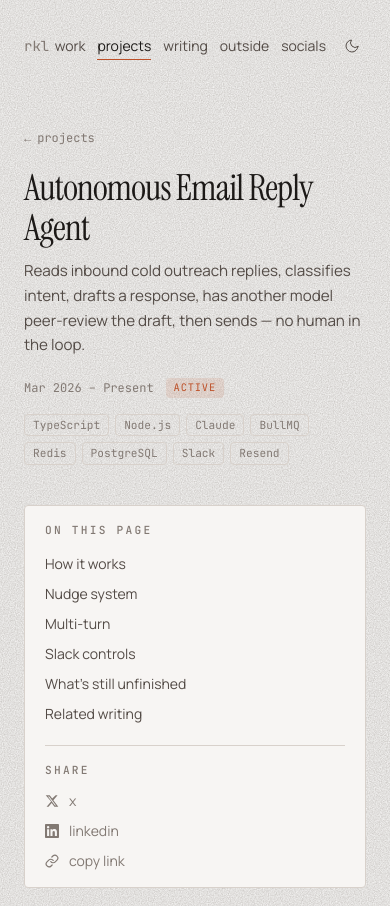
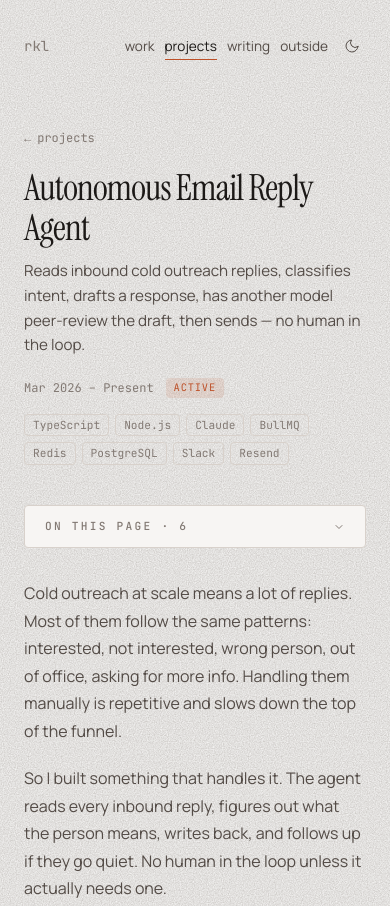
Before and after one commit to rosekamallove/rosekamal.com, an Astro site: page /projects/email-reply-agent in a window 390 px wide. Shown: the top 906 px of the page. Built offline with nearby package versions, Linux system fonts and the light colour scheme; Astro itself is replaced by a stand-in of ours; some packages are replaced by stand-ins of ours.

Commit message:
mobile updates

```diff
--- a/src/components/Nav.astro
+++ b/src/components/Nav.astro
@@ -23,12 +23,12 @@ const isActive = (href: string) =>
   >
     <span class="inline-block transition-transform duration-300 ease-out group-hover:rotate-[-8deg]">rkl</span>
   </a>
-  <div class="flex items-center gap-3 sm:gap-5">
+  <div class="flex items-center gap-2.5 sm:gap-5">
     {PAGE_LINKS.map((link) => (
       <a
         href={link.href}
         class:list={[
-          "relative text-sm transition-colors",
+          "relative text-[0.85rem] sm:text-sm transition-colors",
           isActive(link.href)
             ? "text-text-primary"
             : "text-text-secondary hover:text-text-primary",
@@ -49,7 +49,7 @@ const isActive = (href: string) =>
     <a
       href={SOCIALS_LINK.href}
       class:list={[
-        "relative text-sm transition-colors",
+        "relative hidden text-sm transition-colors sm:inline-block",
         isActive(SOCIALS_LINK.href)
           ? "text-text-primary"
           : "text-text-secondary hover:text-text-primary",
--- a/src/components/islands/TableOfContents.tsx
+++ b/src/components/islands/TableOfContents.tsx
@@ -104,19 +104,31 @@ export default function TableOfContents({ entries, title, slug, variant }: Props
 
   if (variant === "mobile") {
     return (
-      <nav
-        aria-label="Table of contents"
-        className="mb-10 rounded border border-border bg-bg-elev px-5 py-4 lg:hidden"
+      <details className="toc-mobile mb-8 rounded border border-border bg-bg-elev lg:hidden">
+        <summary className="flex cursor-pointer list-none items-center justify-between gap-3 px-5 py-3 text-[0.7rem] font-medium tracking-[0.2em] text-text-muted uppercase">
+          <span className="font-mono">on this page · {entries.length}</span>
+          <svg
+            className="toc-chevron h-3 w-3 transition-transform duration-200"
+            viewBox="0 0 24 24" fill="none"
+            stroke="currentColor" strokeWidth={2}
+            strokeLinecap="round" strokeLinejoin="round"
+            aria-hidden="true"
           >
-        <p className="mb-3 font-mono text-[0.7rem] font-medium tracking-[0.2em] text-text-muted uppercase">
-          on this page
-        </p>
+            <polyline points="6 9 12 15 18 9" />
+          </svg>
+        </summary>
+        <nav aria-label="Table of contents" className="px-5 pb-4">
           <ol className="space-y-1.5">
             {entries.map((e) => (
               <li key={e.slug} style={{ paddingLeft: e.depth === 3 ? "1rem" : 0 }}>
                 <a
                   href={`#${e.slug}`}
                   className="text-sm text-text-secondary transition-colors hover:text-accent"
+                  onClick={(ev) => {
+                    // Close the details after navigation
+                    const details = (ev.currentTarget.closest("details") as HTMLDetailsElement | null);
+                    if (details) details.open = false;
+                  }}
                 >
                   {e.text}
                 </a>
@@ -125,6 +137,7 @@ export default function TableOfContents({ entries, title, slug, variant }: Props
           </ol>
           <ShareLinks title={title} slug={slug} />
         </nav>
+      </details>
     );
   }
 
--- a/src/pages/writing/index.astro
+++ b/src/pages/writing/index.astro
@@ -22,7 +22,7 @@ const fmt = (d: Date) =>
       </div>
     ) : (
       <>
-        <p class="mb-4 font-mono text-[0.7rem] tracking-[0.15em] text-text-muted uppercase">
+        <p class="mb-4 hidden font-mono text-[0.7rem] tracking-[0.15em] text-text-muted uppercase sm:block">
           <span class="inline-flex items-center gap-1.5">
             <kbd class="rounded border border-border px-1 py-0.5 text-[0.6rem]">j</kbd>
             <kbd class="rounded border border-border px-1 py-0.5 text-[0.6rem]">k</kbd>
--- a/src/styles/global.css
+++ b/src/styles/global.css
@@ -346,6 +346,11 @@ pre[data-theme] {
     opacity: 1;
     color: var(--accent);
   }
+  /* Touch devices: hide the anchor entirely (no hover to reveal, and
+     there's no need to copy a URL hash mid-read on mobile). */
+  @media (hover: none) {
+    & .heading-anchor { display: none; }
+  }
 }
 
 /* ── Code block chrome: copy button ──────────────────────────────────── */
@@ -372,6 +377,11 @@ figure[data-rehype-pretty-code-figure]:hover .code-copy,
 .code-copy:focus-visible {
   opacity: 1;
 }
+/* Touch devices: always-visible (hover doesn't exist on phones) */
+@media (hover: none) {
+  .code-copy { opacity: 0.7; }
+  .code-copy:active { opacity: 1; }
+}
 .code-copy:hover {
   color: var(--accent);
   border-color: var(--accent);
@@ -395,9 +405,12 @@ figure[data-rehype-pretty-code-figure]:hover .code-copy,
   background: color-mix(in oklab, var(--bg) 85%, transparent);
   backdrop-filter: blur(12px);
   -webkit-backdrop-filter: blur(12px);
-  padding: 3rem;
+  padding: 1rem;
   animation: fade-in-slow 0.25s var(--ease-out-expo) both;
   cursor: zoom-out;
+}
+@media (min-width: 640px) {
+  .mermaid-modal { padding: 3rem; }
 }
 .mermaid-modal svg {
   width: min(100%, 1400px);
@@ -496,6 +509,14 @@ figure[data-rehype-pretty-code-figure]:hover .code-copy,
   border-color: var(--border-hover) !important;
 }
 
+/* ── Collapsible mobile TOC ──────────────────────────────────────────── */
+.toc-mobile > summary {
+  outline: none;
+}
+.toc-mobile > summary::-webkit-details-marker { display: none; }
+.toc-mobile[open] > summary .toc-chevron { transform: rotate(180deg); }
+.toc-mobile > summary:hover { color: var(--text-secondary); }
+
 /* ── Reading progress bar (top of article pages) ──────────────────────── */
 .read-progress {
   position: fixed;
```
Lines whose indentation alone changed are shown as unchanged.
